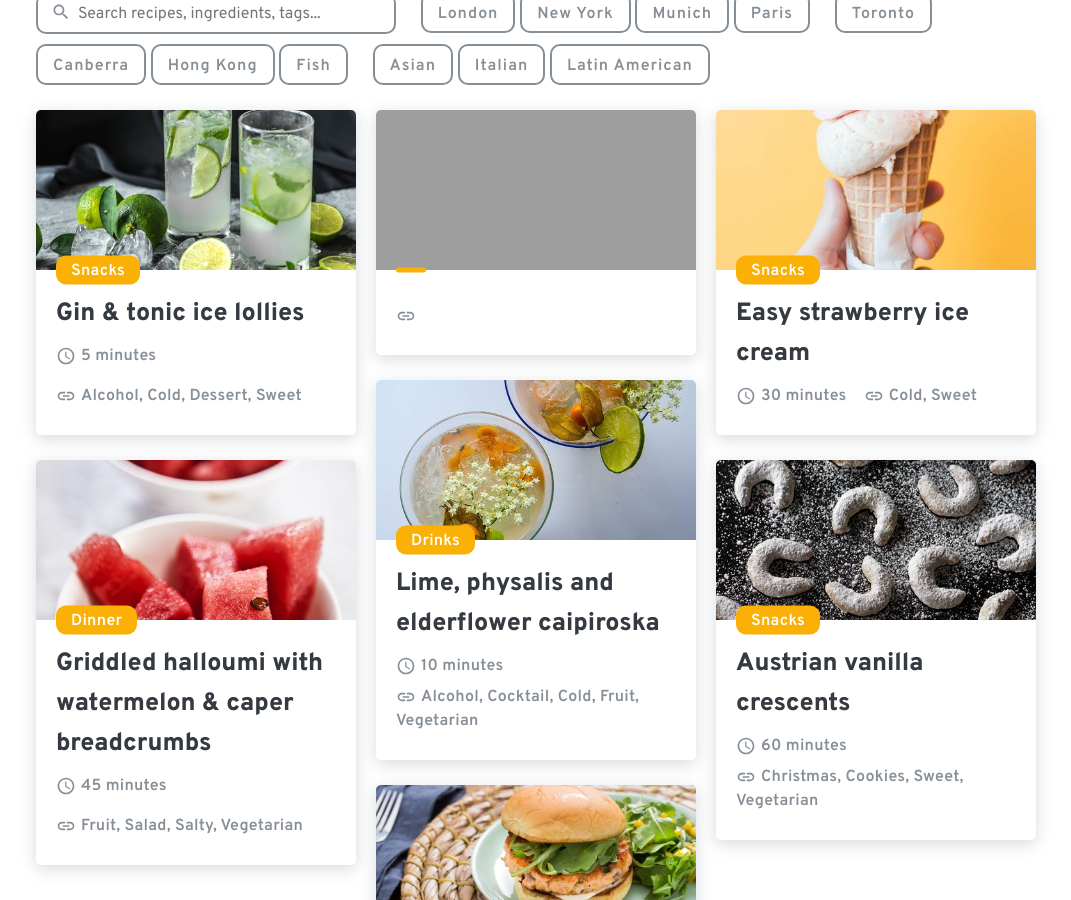
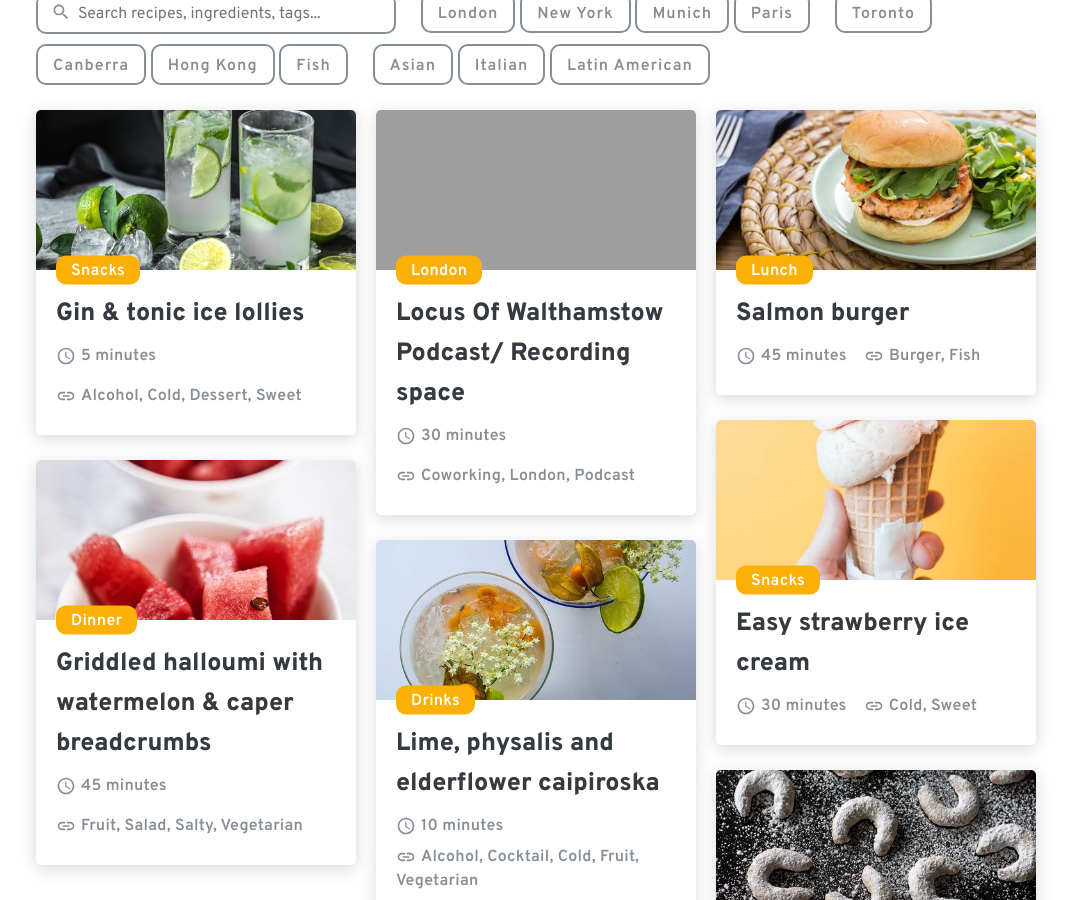
Before and after one commit to kontentchispace/kontentchispace.github.io, a Jekyll site: the page built from index.html, in a window 1280 px wide and 900 px high, scrolled down 381 px. Shown: the whole window, without its empty margins (104-1175 px from the left). Built offline with Jekyll 4.4.1, drawn with Linux system fonts in a browser that asks for light colours; some of the changed lines change nothing that is shown.

Commit message:
Update locus-of-walthamstow-London.md

```diff
--- a/_recipes/locus-of-walthamstow-London.md
+++ b/_recipes/locus-of-walthamstow-London.md
@@ -5,11 +5,10 @@ image: true
 time: 30
 category: London
 tags: [podcast, coworking, london]
-ingredients:
-	Podcast space
 ---
 
 <iframe src="https://www.google.com/maps/embed?pb=!1m18!1m12!1m3!1d2478.789802485087!2d-0.019662284226973303!3d51.590415679648835!2m3!1f0!2f0!3f0!3m2!1i1024!2i768!4f13.1!3m3!1m2!1s0x48761de680e6a5e7%3A0x2983f6bd04bd4984!2zMSBDaGluZ2ZvcmQgUmQsIFdhbHRoYW1zdG93LCBMb25kb24gRTE3IDRQVywg0KPQu9GD0YMg0JHRgNC40YLQsNC90LjRjw!5e0!3m2!1sky!2skg!4v1581331946282!5m2!1sky!2skg" width="600" height="450" frameborder="0" style="border:0;" allowfullscreen=""></iframe>
+
 
 ### Podcast/ Recording space
 
```
